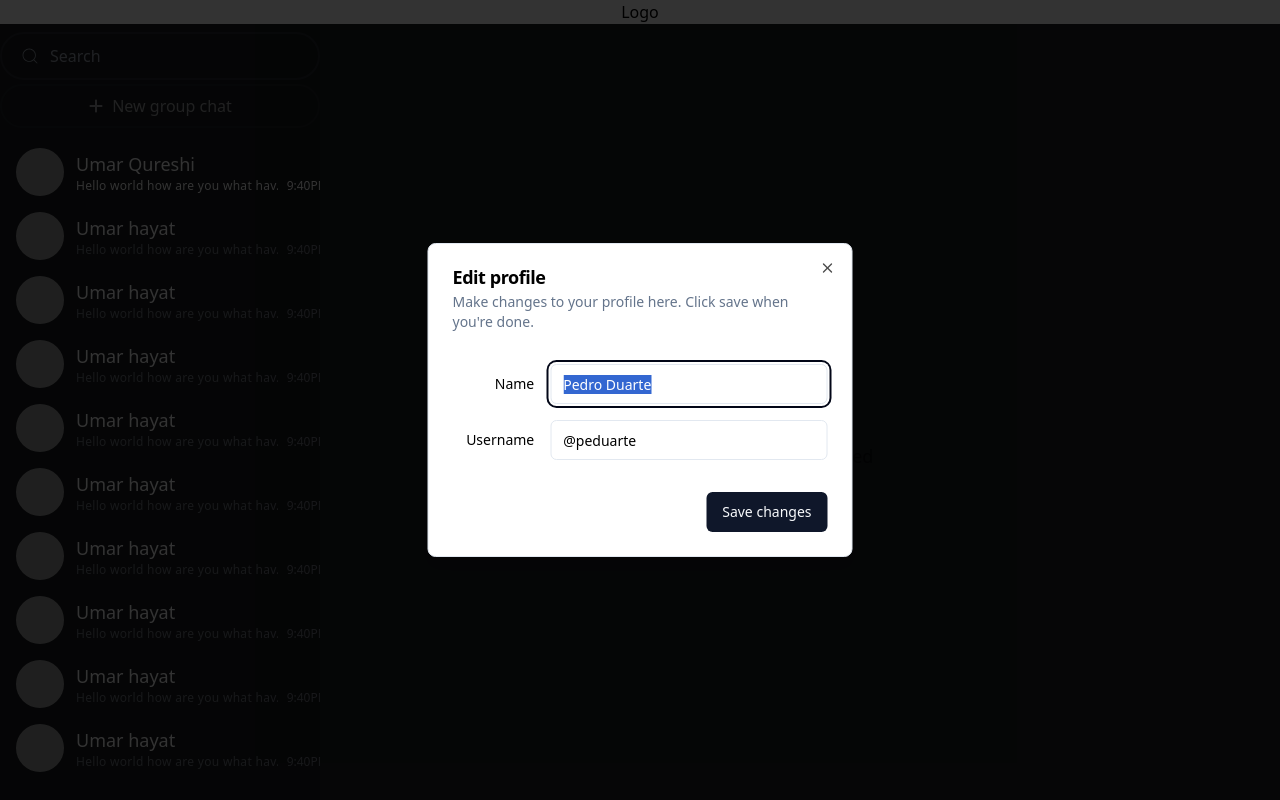
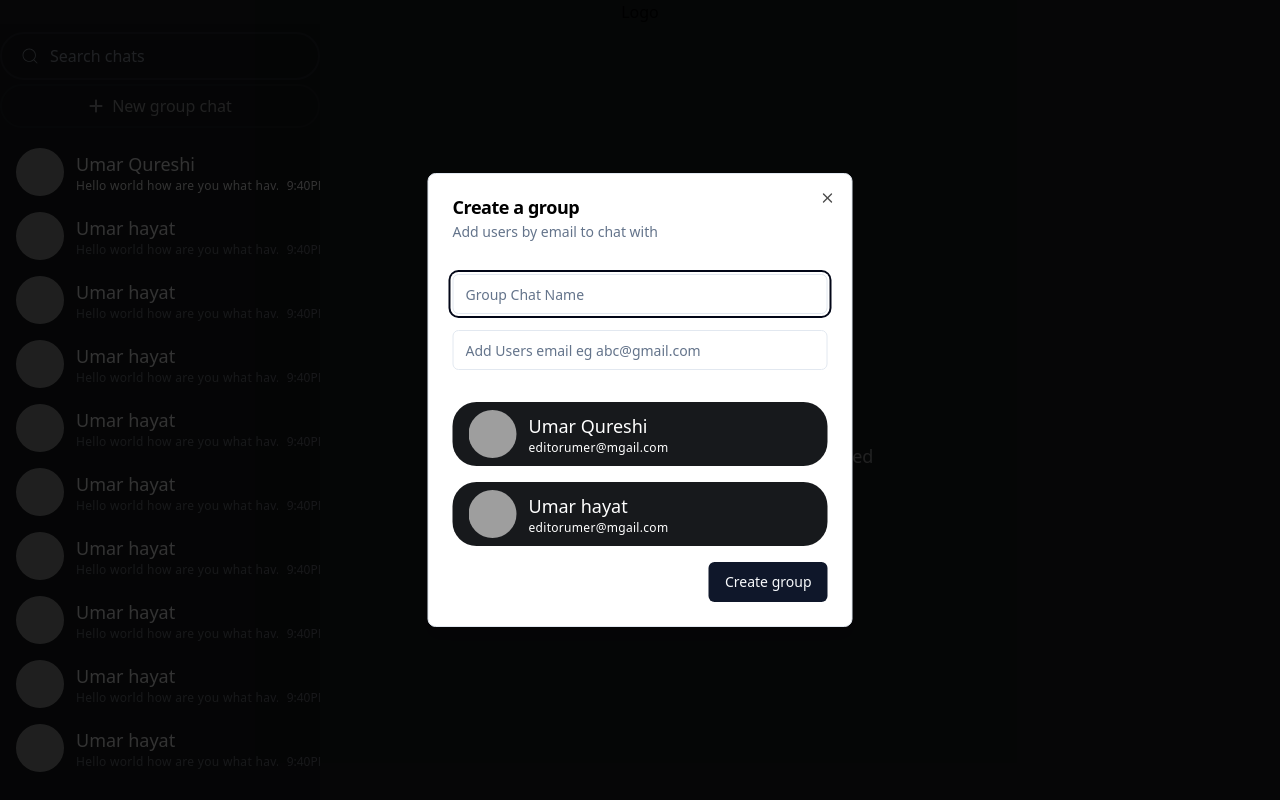
Before and after one commit to umarq91/Chatify, a React (Vite) app in the folder client/: page /chat in a window 1280 px wide. Both pictures are taken after a click on the button "New group chat". Built offline with nearby package versions, Linux system fonts and the light colour scheme; grey boxes are pictures that could not be loaded.

Commit message:
Ui Changes

```diff
--- a/client/src/components/layout/Navbar.tsx
+++ b/client/src/components/layout/Navbar.tsx
@@ -1,7 +1,7 @@
 
 const Navbar = () => {
   return (
-    <div className='w-full flex justify-around'>
+    <div className='w-full flex justify-around bg-[#1C1E22]'>
         <h1> Logo </h1>
 
     </div>
--- a/client/src/pages/ChatPage/ChatPage.tsx
+++ b/client/src/pages/ChatPage/ChatPage.tsx
@@ -1,12 +1,12 @@
 
 import { CiSearch } from "react-icons/ci";
 import { Chats } from './layouts/Chats';
-import { useContext, useEffect, useState } from 'react';
+import { useContext, useState } from 'react';
 import { chatContext } from "@/context/ChatContext";
-import { FaPlus } from "react-icons/fa6";
 import { GroupModal } from "./components/GroupModal";
 import { CiChat1 } from "react-icons/ci";
 
+import { SearchModal } from "./components/SearchModal";
 const data= [
   { profile:"https://a.storyblok.com/f/191576/1200x800/faa88c639f/round_profil_picture_before_.webp",
   name:"Umar Qureshi",
@@ -81,16 +81,17 @@ const   {selectedChat}:any = useContext(chatContext);
           value={search}
           onChange={(e)=>setSearch(e.target.value)}
             className="w-full bg-transparent border-2 border-[#272A30] self-center  h-12  rounded-3xl bg-opacity-0 pl-12" // Add left padding to accommodate the icon
-            placeholder="Search"
+            placeholder="Search chats"
           />
           <div className="absolute inset-y-0 left-2 pl-3 flex items-center pointer-events-none">
             <CiSearch className="h-5 w-5 text-gray-400" />{" "}
             {/* Adjust size and color as needed */}
           </div>
         </div>
-    <div className="">
-   <GroupModal/>
-    </div>
+
+
+     <GroupModal/>
+
 
 
         {/* side chat */}
@@ -102,7 +103,7 @@ const   {selectedChat}:any = useContext(chatContext);
 
  {/* Right Side */}
 
-      <div className="flex-1 bg-[#1C1E22] h-screen">
+      <div className="flex-1 bg-[#1C1E22] h-screen text-white">
       {selectedChat ? selectedChat : (
         <div className="flex flex-col justify-center items-center h-screen opacity-60 ">
 
--- a/client/src/pages/ChatPage/components/GroupModal.tsx
+++ b/client/src/pages/ChatPage/components/GroupModal.tsx
@@ -10,9 +10,36 @@ import {
 } from "@/components/ui/dialog"
 import { Input } from "@/components/ui/input"
 import { Label } from "@/components/ui/label"
+import { useState } from "react"
 import { FaPlus } from "react-icons/fa6"
+import { SearchedUsers } from "./SearchedUsers"
 
+const data= [
+  { profile:"https://a.storyblok.com/f/191576/1200x800/faa88c639f/round_profil_picture_before_.webp",
+  name:"Umar Qureshi",
+  lastMessage:"Hello world how are you what have you been ",
+  time:"9:40PM",
+  email:"editorumer@mgail.com",
+  active:true},
+  { profile:"https://a.storyblok.com/f/191576/1200x800/faa88c639f/round_profil_picture_before_.webp",
+  name:"Umar hayat",
+  lastMessage:"Hello world how are you what have you been ",
+  time:"9:40PM",
+  email:"editorumer@mgail.com",
+  active:false},
+
+
+
+]
 export function GroupModal() {
+
+  const [groupChatName,setGroupChatName] = useState('')
+  const [searchResults,setSearchResults] = useState([])
+  const [selectedUsers,setSelectedUsers] = useState([])
+  const [searchInput,setSearchInput] = useState('')
+
+  // append with the chats ( Side bar chats )
+
   return (
     <Dialog>
       <DialogTrigger asChild>
@@ -23,35 +50,35 @@ export function GroupModal() {
       </DialogTrigger>
       <DialogContent  className=" sm:max-w-[425px] ">
         <DialogHeader>
-          <DialogTitle>Edit profile</DialogTitle>
+          <DialogTitle>Create a group</DialogTitle>
           <DialogDescription>
-            Make changes to your profile here. Click save when you're done.
+            Add users by email to chat with
           </DialogDescription>
         </DialogHeader>
         <div className="grid gap-4 py-4">
-          <div className="grid grid-cols-4 items-center gap-4">
-            <Label htmlFor="name" className="text-right">
-              Name
-            </Label>
+
+          <div className=" items-center gap-4">
             <Input
               id="name"
-              defaultValue="Pedro Duarte"
-              className="col-span-3"
+              placeholder="Group Chat Name"
+              className="w-full"
             />
           </div>
-          <div className="grid grid-cols-4 items-center gap-4">
-            <Label htmlFor="username" className="text-right">
-              Username
-            </Label>
+
+          <div className=" items-center gap-4">
             <Input
               id="username"
-              defaultValue="@peduarte"
+          placeholder="Add Users email eg abc@gmail.com"
               className="col-span-3"
             />
           </div>
         </div>
+          {/* Selected Users */}
+        {/* Rendering Searched Users */}
+        {data.map((user)=> <SearchedUsers profile={user.profile} name={user.name} email={user.email}/>)}
+
         <DialogFooter>
-          <Button type="submit">Save changes</Button>
+          <Button type="submit">Create group</Button>
         </DialogFooter>
       </DialogContent>
     </Dialog>
--- /dev/null
+++ b/client/src/pages/ChatPage/components/SearchModal.tsx
@@ -0,0 +1,58 @@
+import { Button } from "@/components/ui/button"
+import {
+  Dialog,
+  DialogContent,
+  DialogDescription,
+  DialogFooter,
+  DialogHeader,
+  DialogTitle,
+  DialogTrigger,
+} from "@/components/ui/dialog"
+import { Input } from "@/components/ui/input"
+import { Label } from "@/components/ui/label"
+import { GiHamburgerMenu } from "react-icons/gi"
+
+export function SearchModal() {
+  return (
+    <Dialog>
+      <DialogTrigger asChild>
+        <Button >
+        <GiHamburgerMenu/>
+        </Button>
+      </DialogTrigger>
+      <DialogContent className="sm:max-w-[425px]">
+        <DialogHeader>
+          <DialogTitle>Edit profile</DialogTitle>
+          <DialogDescription>
+            Make changes to your profile here. Click save when you're done.
+          </DialogDescription>
+        </DialogHeader>
+        <div className="grid gap-4 py-4">
+          <div className="grid grid-cols-4 items-center gap-4">
+            <Label htmlFor="name" className="text-right">
+              Name
+            </Label>
+            <Input
+              id="name"
+              defaultValue="Pedro Duarte"
+              className="col-span-3"
+            />
+          </div>
+          <div className="grid grid-cols-4 items-center gap-4">
+            <Label htmlFor="username" className="text-right">
+              Username
+            </Label>
+            <Input
+              id="username"
+              defaultValue="@peduarte"
+              className="col-span-3"
+            />
+          </div>
+        </div>
+        <DialogFooter>
+          <Button type="submit">Save changes</Button>
+        </DialogFooter>
+      </DialogContent>
+    </Dialog>
+  )
+}
--- /dev/null
+++ b/client/src/pages/ChatPage/components/SearchedUsers.tsx
@@ -0,0 +1,26 @@
+
+
+interface SearchedUsersProps {
+    profile: string,
+    name: string,
+    email:string
+}
+export const SearchedUsers = ({profile,name,email}:SearchedUsersProps) => {
+  return (
+    <div
+    className="h-16  w-full  hover:bg-[#272A30] cursor-pointer bg-[#17191C] text-white rounded-3xl transition-all">
+      <div className="flex   justify-between items-center h-full px-4">
+        <div className="flex w-full items-center gap-3">
+          <img
+            src={profile}
+            className="w-12 h-12 object-cover rounded-full"
+            />
+            <div className="flex w-full flex-col">
+            <h2 className="text-lg"> {name}</h2>
+            <p className={`text-xs w-[80%] tracking-wide truncate line-clamp-1 '}`}>{email}</p>
+            </div>
+            </div>
+            </div>
+    </div>
+  )
+}
--- a/client/src/pages/ChatPage/layouts/Chat.css
+++ b/client/src/pages/ChatPage/layouts/Chat.css
@@ -1,9 +1,18 @@
+/* Style for scrollbar */
 div.scrollbar-thin::-webkit-scrollbar {
-    width: 0.5rem;
-    background-color: transparent;
-  }
+  width: 0.2rem; /* Initial width */
+  background-color: transparent;
+}
 
-  div.scrollbar-thin::-webkit-scrollbar-thumb {
-    background-color: #ccc;
-    border-radius: 0.5rem;
-  }
+/* Hover effect */
+div.scrollbar-thin::-webkit-scrollbar:hover {
+  width: 0.3rem; /* Increase width slightly on hover */
+}
+
+/* Scrollbar thumb style */
+div.scrollbar-thin::-webkit-scrollbar-thumb {
+  background-color: #ccc;
+  border-radius: 0.9rem;
+  cursor: pointer;
+  transition: width 0.3s ease; /* Smooth transition effect */
+}
```
